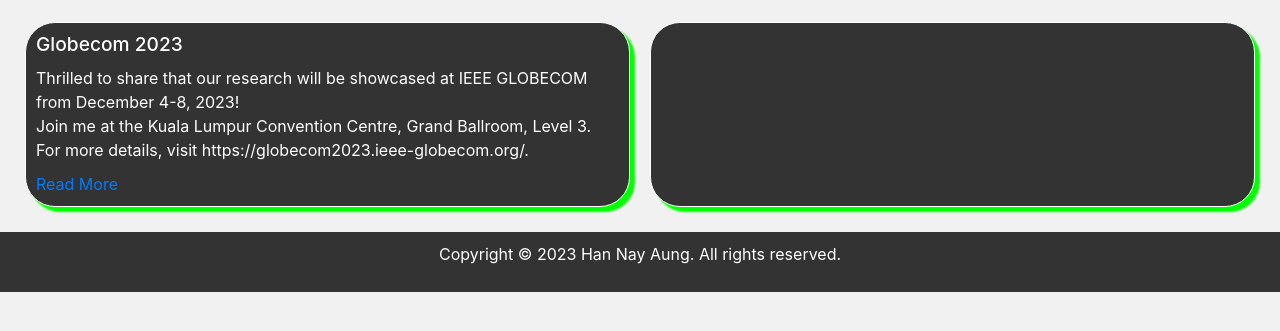
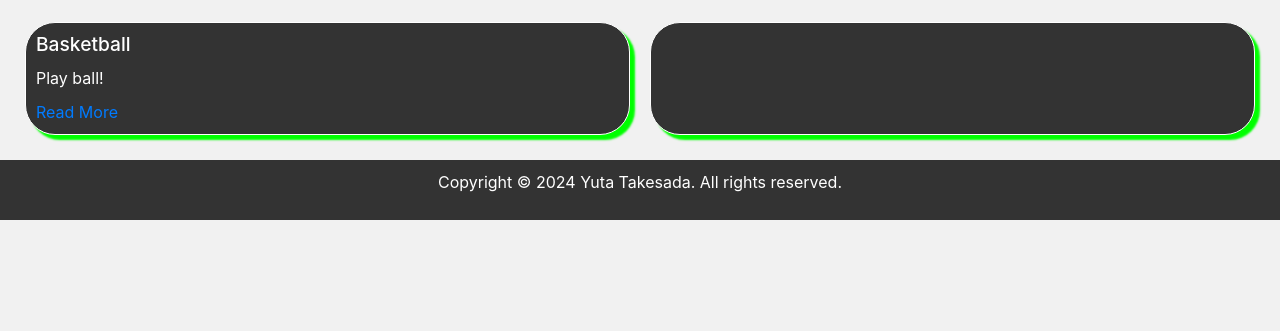
Before and after one commit to Takesad/test, a plain HTML site: page index.html in a window 1280 px wide. Shown: the part 445-776 px from the top of the page. Drawn offline with nearby package versions, Linux system fonts and the light colour scheme.

Commit message:
Update index.html

```diff
--- a/index.html
+++ b/index.html
@@ -3,7 +3,7 @@
   <head>
     <meta charset="UTF-8">
     <meta name="author" content="Yuta Takesada">
-    <title>Han Nay Aung Home Page</title>
+    <title>Homeage of Yuta Takesada</title>
     <!-- Add Bootstrap CSS link -->
     <link rel="stylesheet" href="https://stackpath.bootstrapcdn.com/bootstrap/4.5.2/css/bootstrap.min.css">
     <link rel="stylesheet" href="styles.css">
@@ -57,10 +57,8 @@
     <div class="news-container">
       <div class="news-item">
 	<div class="news-content">
-          <h3>Globecom 2023</h3>
-          <p>Thrilled to share that our research will be showcased at IEEE GLOBECOM from December 4-8, 2023! <br>
-            Join me at the Kuala Lumpur Convention Centre, Grand Ballroom, Level 3. <br>
-            For more details, visit https://globecom2023.ieee-globecom.org/. </p>
+          <h3>Basketball</h3>
+          <p>Play ball!</p>
           <a href="news-article-1.html">Read More</a>
 	</div>
       </div>
@@ -74,7 +72,7 @@
 
 
     <footer>
-      <p>Copyright &copy; 2023 Han Nay Aung. All rights reserved.</p>
+      <p>Copyright &copy; 2024 Yuta Takesada. All rights reserved.</p>
     </footer>
   </body>
 </html>
```
